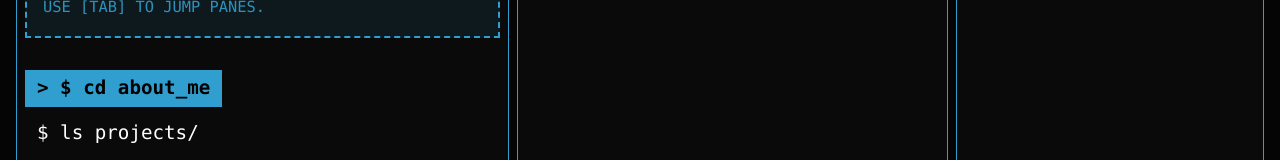
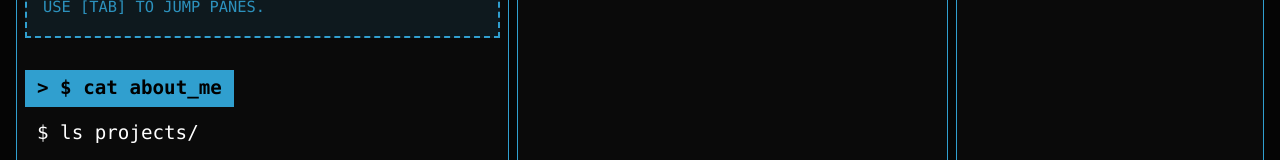
Before and after one commit to Its-kushal/KsPortfolio, a React (Vite) app: page / in a window 1280 px wide. Shown: the part 138-298 px from the top of the page. Built offline with nearby package versions, Linux system fonts and the light colour scheme.

Commit message:
Fixed the download of resume.

```diff
--- a/src/components/terminal/ResumeView.jsx
+++ b/src/components/terminal/ResumeView.jsx
@@ -2,9 +2,9 @@ const ResumeView = () => (
     <div className="w-full h-full flex flex-col pointer-events-auto">
         <div className="flex-grow border border-terminal-green/30 bg-gray-900">
             <iframe
-                src={`${import.meta.env.BASE_URL}Kushal-Khivasara-resume-v2-light.pdf`}
+                src={`${import.meta.env.BASE_URL}Resume.pdf`}
                 className="w-full h-full"
-                title="Kushal Resume"
+                title="Resume"
             />
         </div>
     </div>
--- a/src/components/ui/Pane.jsx
+++ b/src/components/ui/Pane.jsx
@@ -1,7 +1,5 @@
 export default function Pane({ title, children, className = "" }) {
     return (
-        // THE FIX: tabIndex={0} makes it selectable via the Tab key.
-        // focus-within:border-white makes the border turn white when selected!
         <div
             tabIndex={0}
             className={`border border-terminal-green flex flex-col bg-[#0a0a0a] overflow-hidden w-full h-full transition-colors focus-within:border-white focus-within:shadow-[0_0_10px_rgba(255,255,255,0.2)] outline-none ${className}`}
--- a/src/data/terminalData.jsx
+++ b/src/data/terminalData.jsx
@@ -3,7 +3,7 @@ import ResumeView from "../components/terminal/ResumeView";
 export const terminalContent = [
     {
         id: "about",
-        label: "$ cd about_me",
+        label: "$ cat about_me",
         output: "Loading about_me.txt... \n\nHi, I am Kushal. I build high-performance systems.",
     },
     {
```
Also changed, not shown: 2 other files (tests, documents, lock files or other folders).
